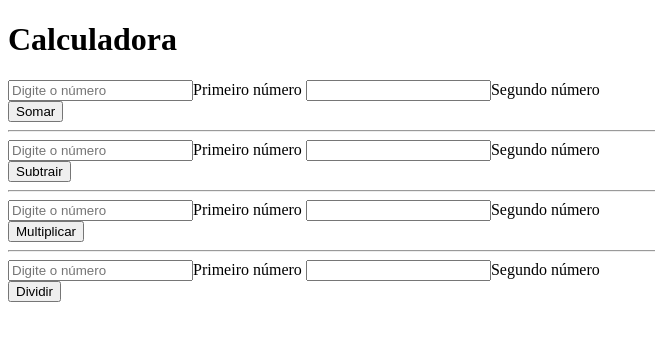
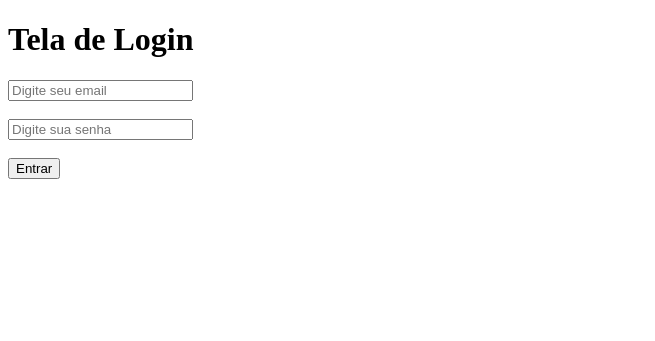
Before and after one commit to klebinho28/calculadora-flask, a Flask app: page / in a window 1280 px wide. Shown: the top 341 px of the page, without its empty margins (0-655 px from the left). Run offline with Flask 3, Linux system fonts and the light colour scheme.

Commit message:
Primeiro sistema Flask

```diff
--- a/app.py
+++ b/app.py
@@ -1,53 +1,91 @@
-from flask import Flask ,render_template, request
+from flask import Flask, render_template, request,redirect,session
 
-app = Flask(__name__)
+app =  Flask(__name__)
+
+app.secret_key = "123456"
+
+EMAIL = "admin@gmail.com"
+SENHA = "123"
+
 
 @app.route("/")
-def home():
+def login():
     return render_template("index.html")
+
+@app.route("/login", methods=["post"])
+def logar():
+
+    email = request.form["email"]
+    senha = request.form["senha"]
+
+    if EMAIL == email and SENHA==senha:
+        session["usuario"] = email
+        return redirect("/calculadora")
+    else:
+        return"Email ou senha inválidos"
+
+@app.route("/calculadora")
+def calculadora():
+
+    if "usuario" in session:
+
+        return render_template("Calculadora.html")
+
+    else:
+        return redirect("/")
+
+
+@app.route("/logout")
+def logout():
+    session.pop("usuario")
+
+    return redirect("/")
 
 @app.route("/somar", methods=["post"])
 def somar():
 
-    n1 = int(request.form["n1"])
-    n2 = int(request.form["n2"])
+    n1=int(request.form["n1"])
+    n2=int(request.form["n2"])
 
-    resultado1 = n1+n2
+    resultado = n1+n2
 
-    return f"O resultado da soma de n1+n2 é {resultado1}"
+    return f"A soma dos resultados é {resultado}"
 
-@app.route("/subtrair" , methods=["post"])
+@app.route("/subtrair", methods=["post"])
 def subtrair():
 
-    n1 = int(request.form["n1"])
-    n2 = int(request.form["n2"])
+    n1=int(request.form["n1"])
+    n2=int(request.form["n2"])
 
-    resultado2 = n1-n2
+    resultado = n1-n2
 
-    return f"O resultado da subtração de n1-n2 é {resultado2}"
+    return f"A soma dos resultados é {resultado}"
 
-@app.route("/multiplicar" , methods=["post"])
+@app.route("/multiplicar", methods=["post"])
 def multiplicar():
 
-    n1 = int(request.form["n1"])
-    n2 = int(request.form["n2"])
+    n1=int(request.form["n1"])
+    n2=int(request.form["n2"])
 
-    resultado3 = n1*n2
+    resultado = n1*n2
 
-    return f"O resultado da soma de n1*n2 é {resultado3}"
+    return f"A soma dos resultados é {resultado}"
+
+@app.route("/dividir", methods=["post"])
+def dividir():
+
+    n1=int(request.form["n1"])
+    n2=int(request.form["n2"])
 
 
-@app.route("/dividir" , methods=["post"])
-def dividir():
+    if n2 == 0:
+        return "Não é possível divdr por zero"
 
-    n1 = int(request.form["n1"])
-    n2 = int(request.form["n2"])
+    resultado = n1/n2
 
-    resultado4 = n1/n2
-
-    return f"O resultado da soma de n1+n2 é {resultado4}"
+    return f"A soma dos resultados é {resultado}"
 
 
 
-if __name__==("__main__"):
+if __name__=="__main__":
     app.run(debug=True)
--- a/templates/index.html
+++ b/templates/index.html
@@ -1,39 +1,19 @@
 <!DOCTYPE html>
-<html>
-    <head>
-        <title>Calculadora</title>
-    </head>
-    <body>
-        <h1>Calculadora</h1>
-        <form action="/somar" method="post">
-            <input type="number" name="n1" placeholder="Digite o número">Primeiro número</input>
-            <input type="number" name="n2" placeholder=""Digite o segundo número">Segundo número</input><br>
-            <button type="submit">Somar</button>
-        </form>
-        <hr>
-         <form action="/subtrair" method="post">
-            <input type="number" name="n1" placeholder="Digite o número">Primeiro número</input>
-            <input type="number" name="n2" placeholder=""Digite o segundo número">Segundo número</input><br>
-            <button type="submit">Subtrair</button>
-        </form>
-        <hr>
-         <form action="/multiplicar" method="post">
-            <input type="number" name="n1" placeholder="Digite o número">Primeiro número</input>
-            <input type="number" name="n2" placeholder=""Digite o segundo número">Segundo número</input><br>
-            <button type="submit">Multiplicar</button>
-        </form>
-        <hr>
-         <form action="/dividir" method="post">
-            <input type="number" name="n1" placeholder="Digite o número">Primeiro número</input>
-            <input type="number" name="n2" placeholder=""Digite o segundo número">Segundo número</input><br>
-            <button type="submit">Dividir</button>
-        </form>
+<html lang="en">
+<head>
+    <meta charset="UTF-8">
+    <meta name="viewport" content="width=device-width, initial-scale=1.0">
+    <title>Login</title>
+</head>
+<body>
+    <h1>Tela de Login</h1>
+<form action="/login" method="post">
+    <input type="email" name="email" placeholder="Digite seu email">
+    <br><br>
+    <input type="password" name="senha" placeholder="Digite sua senha">
+    <br><br>
+    <button>Entrar</button>
+</form>
 
-
-
-
-
-
-
-    </body>
+</body>
 </html>
```
Also changed, not shown: templates/Calculadora.html (added, +65 -0 lines), 1 other file.
